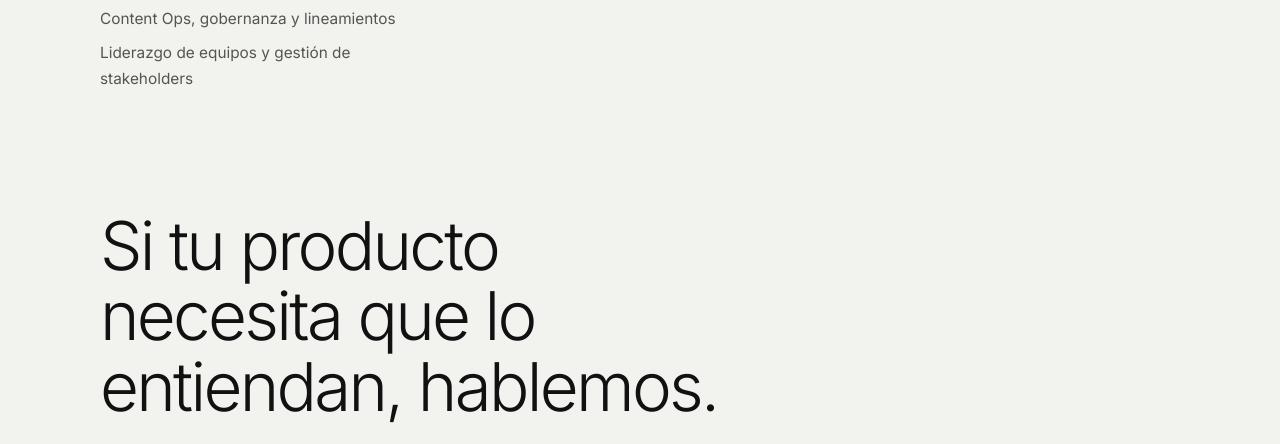
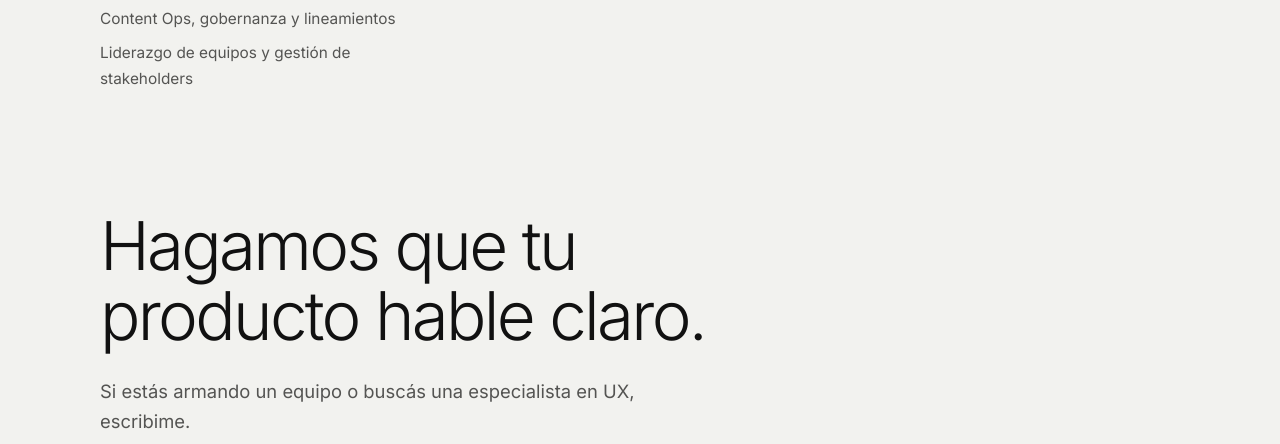
Before and after one commit to guadalupe-fernandez/portfolio, a plain HTML site: page index.html in a window 1280 px wide. Shown: the part 4629-5073 px from the top of the page. Drawn offline with nearby package versions, Linux system fonts and the light colour scheme.

Commit message:
Add files via upload

```diff
--- a/index.html
+++ b/index.html
@@ -373,8 +373,8 @@ footer .wrap{display:flex;justify-content:space-between;gap:16px;flex-wrap:wrap}
 
 <section class="contact" id="contacto">
   <div class="wrap">
-    <h2>Si tu producto necesita que lo entiendan, hablemos.</h2>
-    <p class="contact-sub">Si estás armando un equipo o buscás una especialista en UX, me encantaría conversar.</p>
+    <h2>Hagamos que tu producto hable claro.</h2>
+    <p class="contact-sub">Si estás armando un equipo o buscás una especialista en UX, escribime.</p>
     <a href="https://www.linkedin.com/in/maguadafernandez/" target="_blank" rel="noopener">
       <div style="min-width:0"><span class="k">LinkedIn</span><strong>linkedin.com/in/maguadafernandez</strong></div>
       <svg viewBox="0 0 24 24" fill="none" stroke="currentColor" stroke-width="1.2" stroke-linecap="round" stroke-linejoin="round" aria-hidden="true"><path d="M5 12h14M13 5l7 7-7 7"/></svg>
```
